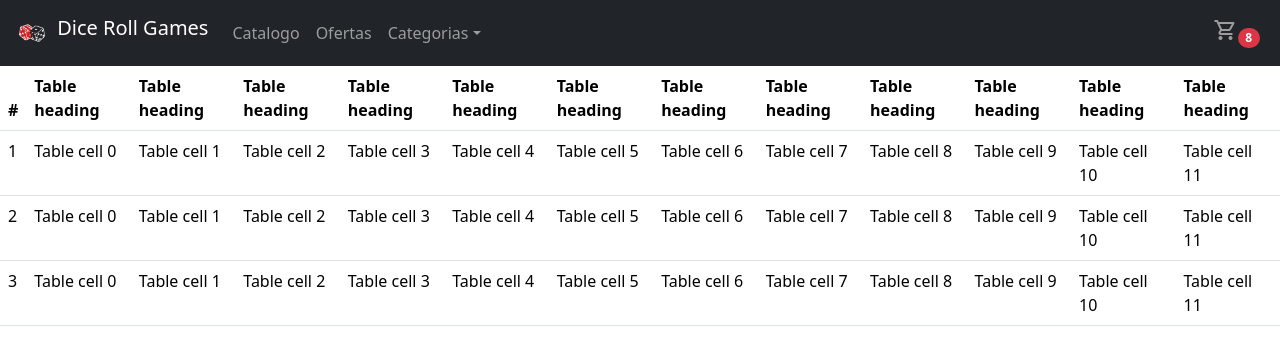
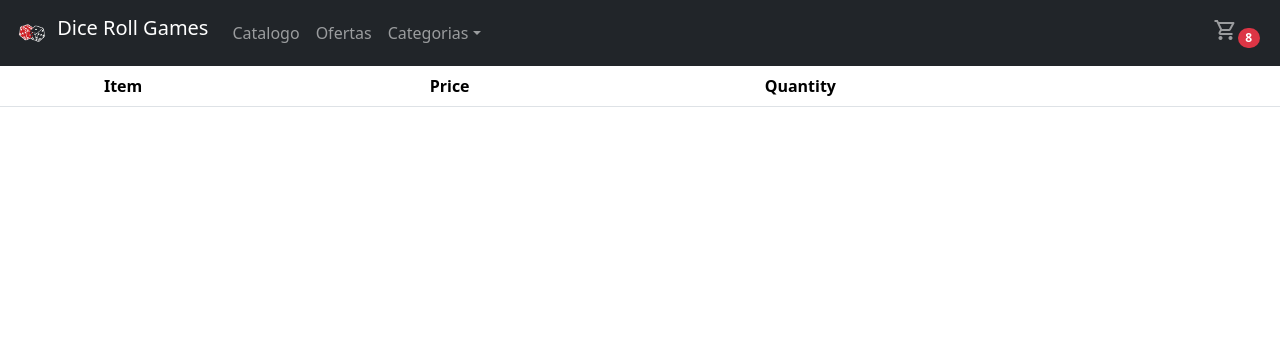
Before and after one commit to EriAlfonso/DiceRollGames, a React (Vite) app: page /cart in a window 1280 px wide. Shown: the top 350 px of the page. Built offline with nearby package versions, Linux system fonts and the light colour scheme.

Commit message:
generating basic context

```diff
--- a/src/components/Cart.jsx
+++ b/src/components/Cart.jsx
@@ -1,7 +1,11 @@
 import Loader from './Loader';
+import { useContext } from 'react';
 import Table from 'react-bootstrap/Table';
+import {CartDataContext} from '../context/CartContext';
 
 const Cart = () => {
+  const {cart} = useContext(CartDataContext);
+
   // const [loader,setloader]= useState(true)
 
   // setloader (false);
@@ -11,38 +15,29 @@ const Cart = () => {
   // }
   return (
     <div>
-  <Table responsive>
+    <Table responsive>
       <thead>
         <tr>
-          <th>#</th>
-          {Array.from({ length: 12 }).map((_, index) => (
-            <th key={index}>Table heading</th>
-          ))}
+          <th></th>
+          <th>Item</th>
+          <th>Price</th>
+          <th>Quantity</th>
         </tr>
       </thead>
       <tbody>
-        <tr>
-          <td>1</td>
-          {Array.from({ length: 12 }).map((_, index) => (
-            <td key={index}>Table cell {index}</td>
-          ))}
-        </tr>
-        <tr>
-          <td>2</td>
-          {Array.from({ length: 12 }).map((_, index) => (
-            <td key={index}>Table cell {index}</td>
-          ))}
-        </tr>
-        <tr>
-          <td>3</td>
-          {Array.from({ length: 12 }).map((_, index) => (
-            <td key={index}>Table cell {index}</td>
-          ))}
-        </tr>
+        {cart.map((game) => (
+          <tr key={game.id}>
+            <td>{}</td>
+            <td>{game.title}</td>
+            <td>${game.price.toFixed(2)}</td>
+            <td>{game.cartTotal}</td>
+          </tr>
+        ))}
       </tbody>
     </Table>
-    </div>
-  )
-}
+  </div>
+);
+};
+
 
 export default Cart
--- a/src/components/ItemCount.jsx
+++ b/src/components/ItemCount.jsx
@@ -5,8 +5,9 @@ import { Link } from "react-router-dom";
 import { useState,useContext } from 'react';
 import { CartDataContext } from '../context/CartContext';
 
-const ItemCount = () => {
+const ItemCount = (id,title,price,stock) => {
 // funciones de suma y resta
+const {addToCart, cart, setCart} = useContext (CartDataContext)
 const [counter, setCounter] = useState (0);
 const sumar = () => {
     setCounter (counter + 1)
@@ -14,6 +15,17 @@ const sumar = () => {
 const restar = () =>{
     setCounter (counter - 1)
 }
+
+const addGameToCart = () => {
+  const game = {
+      id,
+      title,
+      price,
+      buyTotal:counter
+  }
+  addToCart(game);
+}
+
 return (
     <>
           <ButtonToolbar
@@ -30,7 +42,7 @@ return (
         className="justify-content-between"
         aria-label="Toolbar with Button groups"
       >
-        <Button style={{ width:"10rem" ,marginLeft:'2rem' }} variant="outline-primary" className="justify-content-md-center"  as={Link} to={`/Cart`}>
+        <Button style={{ width:"10rem" ,marginLeft:'2rem' }} variant="outline-primary" className="justify-content-md-center"  onClick={addGameToCart} as={Link} to={`/Cart`}>
         Agregar al carrito
         </Button>
             </ButtonToolbar>
--- a/src/components/ItemDetail.jsx
+++ b/src/components/ItemDetail.jsx
@@ -6,6 +6,7 @@ import Row from 'react-bootstrap/Row';
 
 
 const ItemDetail = ({data}) => {
+  console.log(data)
 
   return (
     <>
@@ -24,7 +25,12 @@ const ItemDetail = ({data}) => {
         <ListGroup.Item>Stock: {data.stock}</ListGroup.Item>
         <ListGroup.Item>Precio: {data.price}</ListGroup.Item>
         </ListGroup >
-        <ItemCount />
+        <ItemCount
+        id={data.id}
+        title={data.title}
+        price={data.price}
+        stock={data.stock}
+        />
       </Card.Body>
     </Card>
 
--- a/src/context/CartContext.jsx
+++ b/src/context/CartContext.jsx
@@ -6,13 +6,25 @@ export const CartDataContext = createContext();
 const CartContext = ({children}) => {
   const [cart, setCart] = useState([])
 
-  const addCart= (game)=>{
+  const addToCart= (game)=>{
     setCart({...cart,game})
+  }
+
+  const removeFromCart= (id)=>{
+    setCart({...cart,game})
+  }
+
+  const cartTotal= ()=>{
+    setCart({...cart,game})
+  }
+
+  const clearCart= ()=>{
+    setCart([])
   }
 
 
   return (
-    <CartDataContext.Provider value={{cart,setCart}}>
+    <CartDataContext.Provider value={{cart,setCart,addToCart}}>
       {children}
     </CartDataContext.Provider>
   )
```
